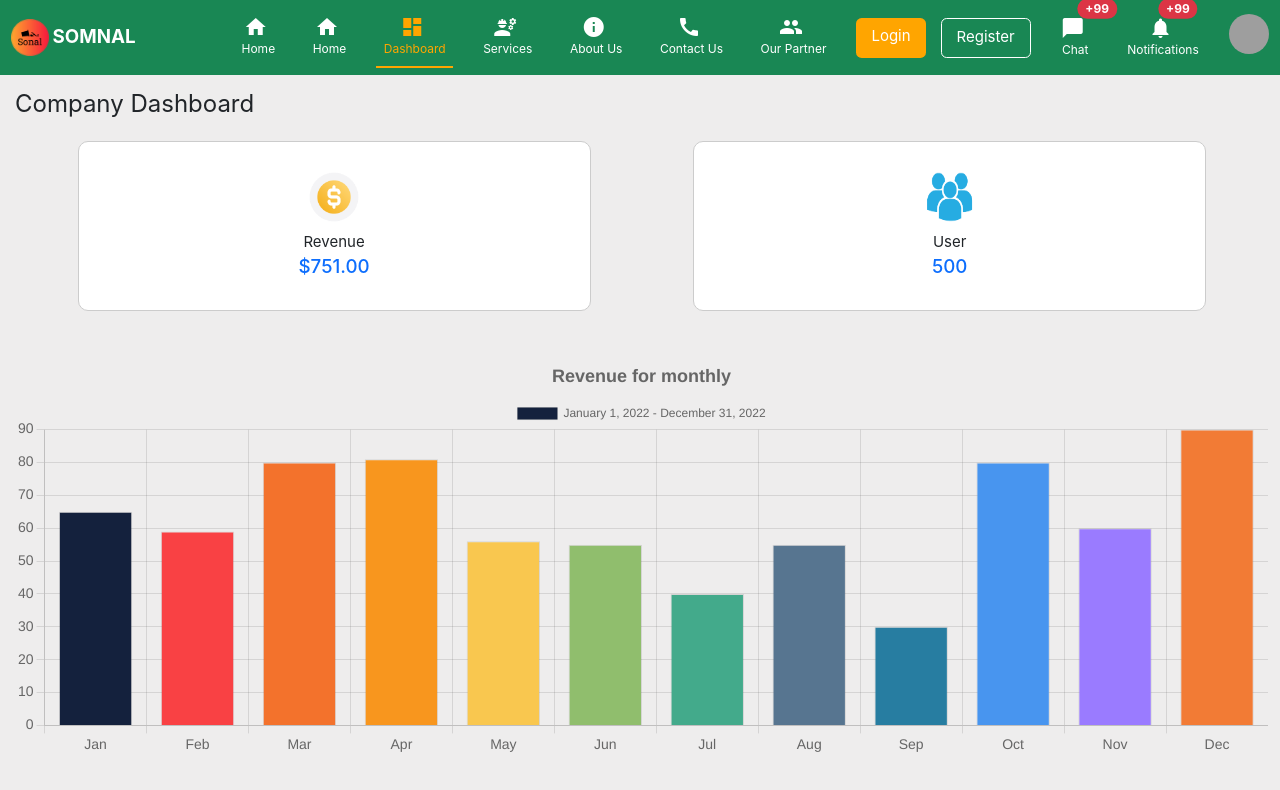
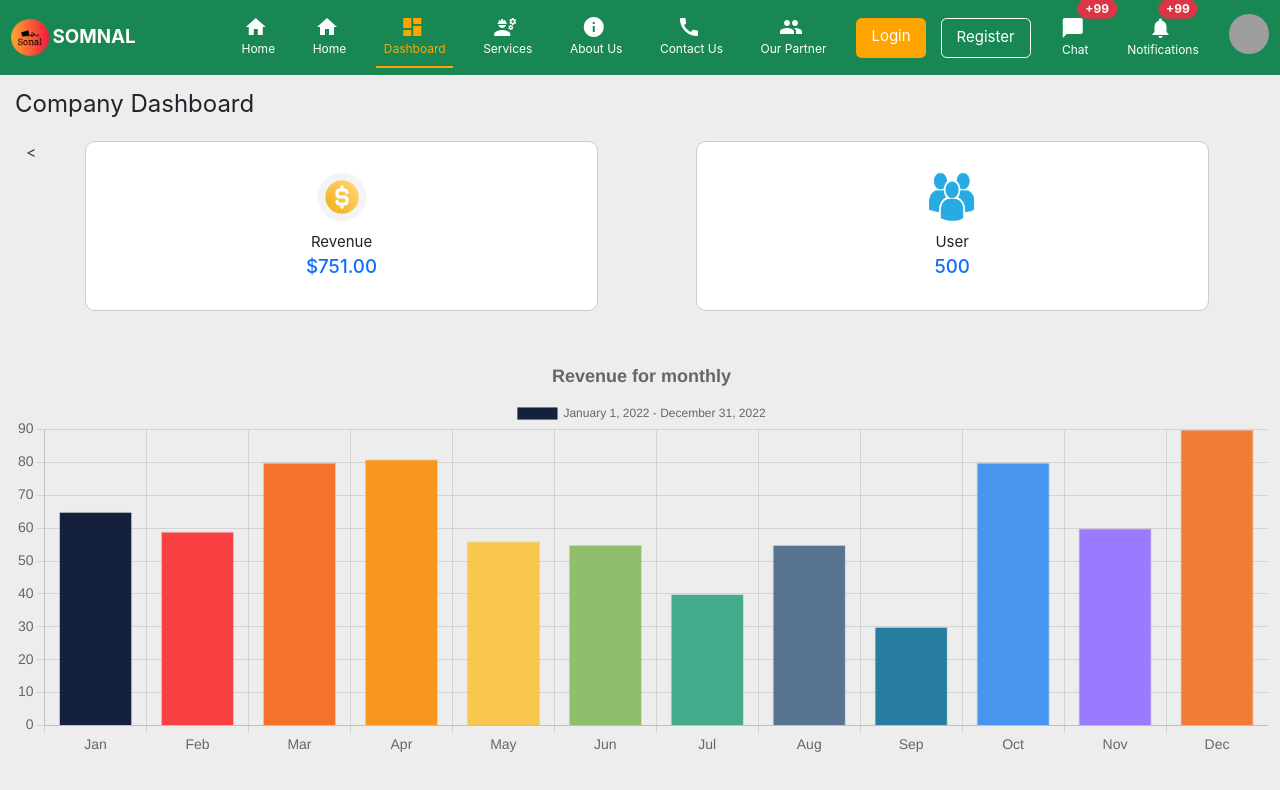
Before and after one commit to leakvor/g11_somnal_app, a Vue app in the folder frontend/: page /company/dashboard in a window 1280 px wide. Shown: the top 790 px of the page. Built offline with nearby package versions, Linux system fonts and the light colour scheme; no server answers; grey boxes are pictures that could not be loaded; what vue-simple-acl would draw is missing.

Commit message:
add navbar to paid-adjay

```diff
--- a/frontend/src/router/index.ts
+++ b/frontend/src/router/index.ts
@@ -93,6 +93,11 @@ const router = createRouter({
       name: 'CompanyDashboard',
       component: () => import('../views/Company/CompanyDashboard.vue')
     },
+    {
+      path: '/paid-adjay',
+      name: 'paid-adjay',
+      component: () => import('../views/Web/Post/PaidAdjayView.vue')
+    }
 
   ]
 })
--- a/frontend/src/views/Company/CompanyDashboard.vue
+++ b/frontend/src/views/Company/CompanyDashboard.vue
@@ -3,13 +3,13 @@
   <div class="container mt-3 ps-3">
     <h2 class="dashboard-title text-dark">Company Dashboard</h2>
     <div class="card-container row mt-6 px-4">
-      <a href="" class="col-md-5 card text-decoration-none text-dark mx-auto">
+      <<router-link  to="/paid-adjay" class="col-md-5 card text-decoration-none text-dark mx-auto">
         <div class="card-body text-center">
           <img src="../../assets/company/revenue-icon.png" alt="Revenue" />
           <p class="mt-3">Revenue</p>
           <h5 class="text-primary">{{ getRevenue() }}</h5>
         </div>
-      </a>
+      </router-link>
       <a href="" class="col-md-5 card text-decoration-none text-dark mx-auto">
         <div class="card-body text-center">
           <img src="../../assets/company/user-icon.png" alt="User" />
--- a/frontend/src/views/Web/Post/PaidAdjayView.vue
+++ b/frontend/src/views/Web/Post/PaidAdjayView.vue
@@ -1,15 +1,18 @@
 <!-- App.vue (or your main application file) -->
 <template>
+  <NavBar/>
     <div id="app">
       <ManagePaidAdjay />
     </div>
   </template>
 
   <script >
+  import NavBar from '@/Components/NavBar.vue';
   import ManagePaidAdjay from '../../../Components/ManagePaidAdjay.vue';
   export default{
     name:"PaidAdjayView",
     components: {
+      NavBar,
       ManagePaidAdjay
     }
   }
```
